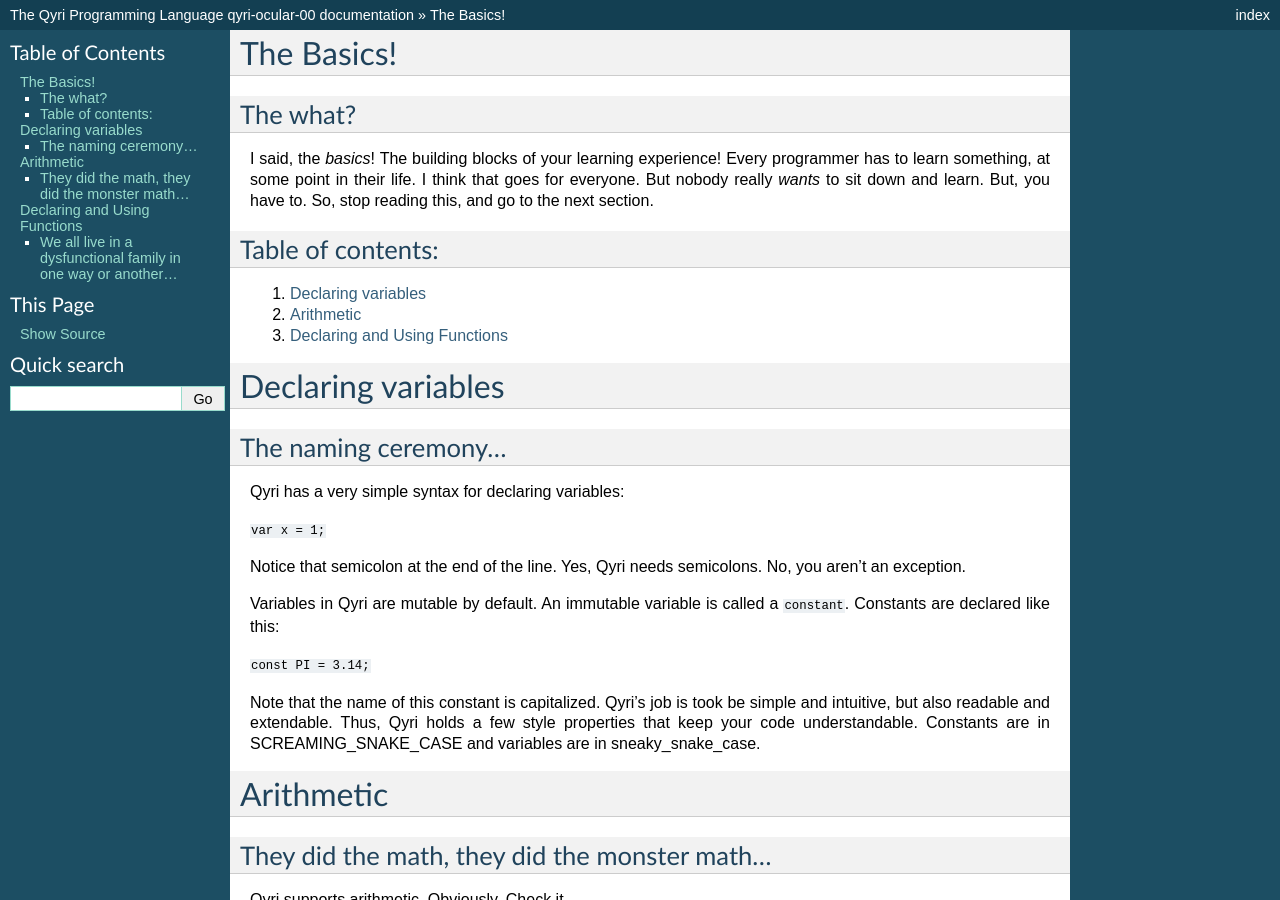
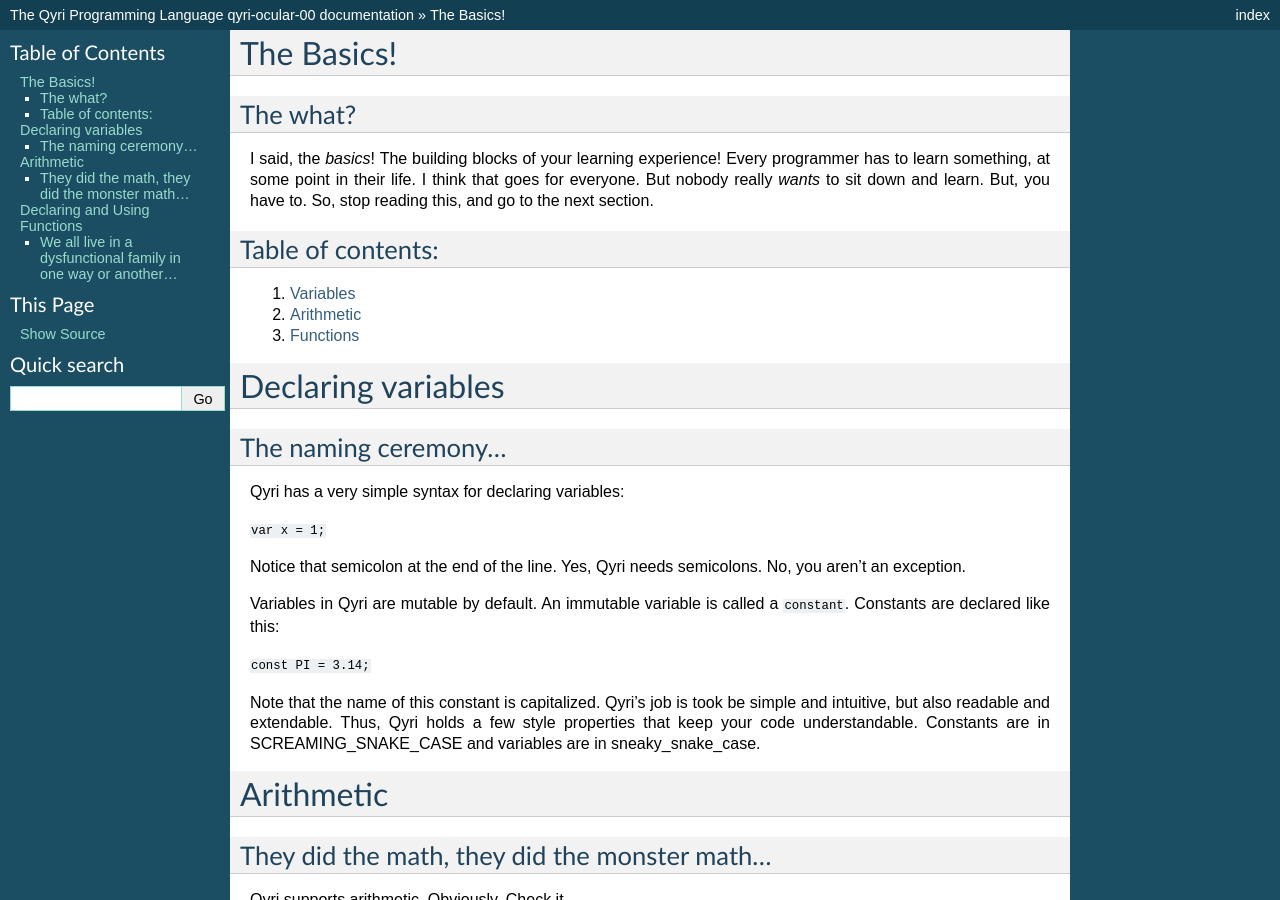
Before and after one commit to Xinovaz/qyri-lang, a Sphinx documentation site: the page built from docs/source/Tutorial/Basics.rst, in a window 1280 px wide and 900 px high. Built offline with Sphinx 7.4.7, drawn with Linux system fonts in a browser that asks for light colours; part of the change alters nothing that is shown.

```diff
--- a/docs/source/Tutorial/Basics.rst
+++ b/docs/source/Tutorial/Basics.rst
@@ -8,9 +8,9 @@ I said, the *basics*! The building blocks of your learning experience! Every pro
 
 Table of contents:
 ------------------
-#. :ref:`Variables`
-#. :ref:`Arithmetic`
-#. :ref:`Functions`
+#. :ref:`Variables <Variables>`
+#. :ref:`Arithmetic <Arithmetic>`
+#. :ref:`Functions <Functions>`
 
 .. _Variables:
 Declaring variables
```
